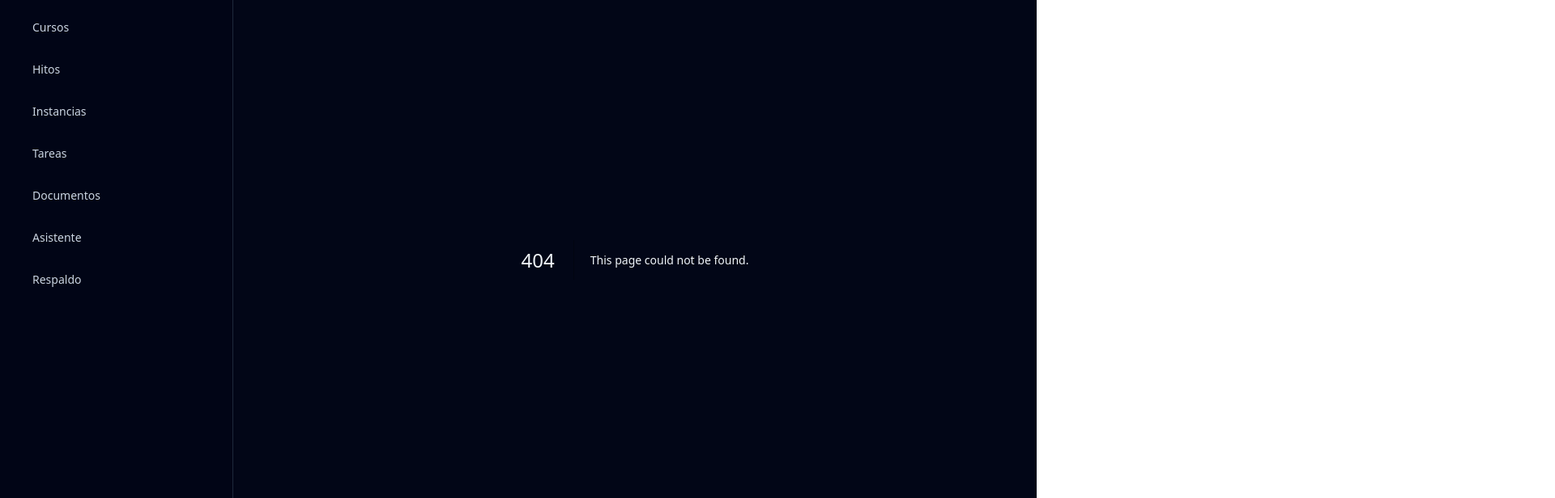
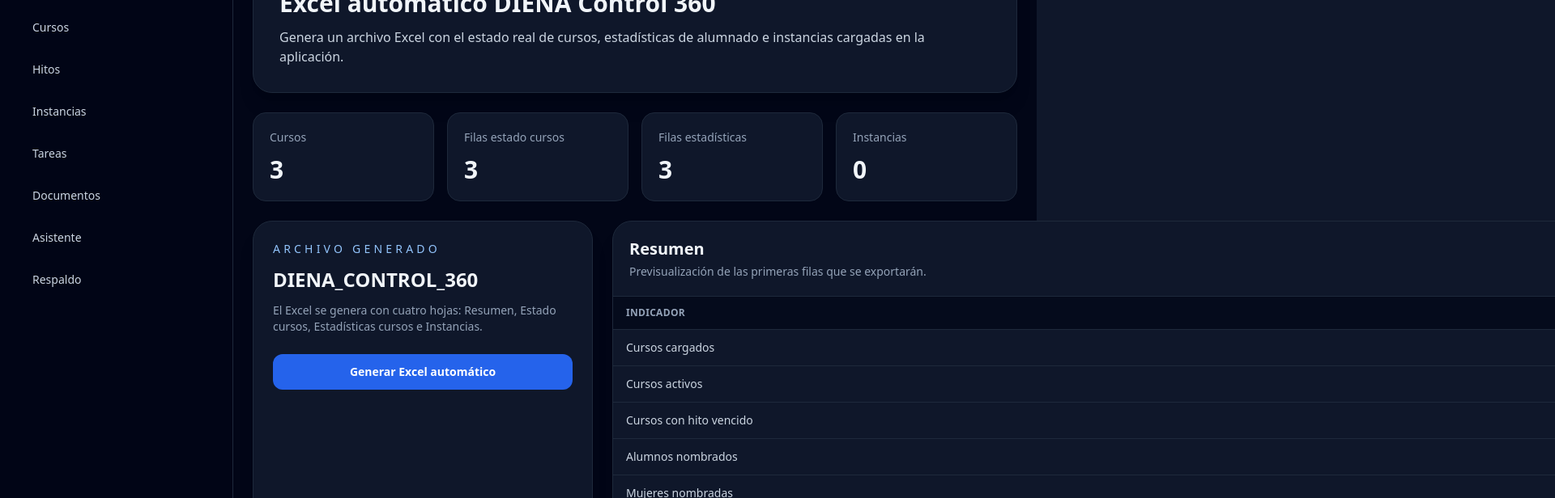
Before and after one commit to mgomlo4-bot/diena-control-360, a Next.js app: page /exportar in a window 1280 px wide. Before the commit this address had no page. Shown: the part 180-796 px from the top of the page at 81% size, 1920 px wide, since content can reach past the window. Built offline with nearby package versions, Linux system fonts and the light colour scheme.

Commit message:
Crear pantalla de exportacion Excel automatica

```diff
--- /dev/null
+++ b/app/exportar/page.tsx
@@ -0,0 +1,84 @@
+'use client';
+
+import { useEffect, useMemo, useState } from 'react';
+import { Course } from '../../lib/courseMilestones';
+import { mockCourses } from '../../lib/mockCourses';
+import { AdministrativeInstance } from '../../lib/instances';
+import { getCourses } from '../../lib/dataRepository';
+import { readStoredInstances } from '../../lib/localStorage';
+import { buildCourseStatisticsRows, buildCoursesStatusRows, buildInstanceRows, buildSummaryRows, exportDienaWorkbook } from '../../lib/excelExport';
+
+export default function ExportPage() {
+  const [courses, setCourses] = useState<Course[]>(mockCourses);
+  const [instances, setInstances] = useState<AdministrativeInstance[]>([]);
+  const [loadError, setLoadError] = useState<string | null>(null);
+  const [exportMessage, setExportMessage] = useState<string | null>(null);
+
+  useEffect(() => {
+    async function loadExportData() {
+      try {
+        const loadedCourses = await getCourses();
+        setCourses(loadedCourses);
+        setInstances(readStoredInstances());
+        setLoadError(null);
+      } catch (error) {
+        setLoadError(error instanceof Error ? error.message : 'No se pudieron cargar los datos para exportación.');
+      }
+    }
+    loadExportData();
+  }, []);
+
+  const summary = useMemo(() => buildSummaryRows(courses, instances), [courses, instances]);
+  const courseRows = useMemo(() => buildCoursesStatusRows(courses), [courses]);
+  const statisticsRows = useMemo(() => buildCourseStatisticsRows(courses), [courses]);
+  const instanceRows = useMemo(() => buildInstanceRows(instances), [instances]);
+
+  function handleExport(): void {
+    exportDienaWorkbook(courses, instances);
+    setExportMessage('Excel generado correctamente con los datos cargados.');
+  }
+
+  return (
+    <section className="space-y-6">
+      <div className="rounded-3xl border border-slate-800 bg-slate-900 p-8 shadow-xl">
+        <p className="text-sm uppercase tracking-[0.3em] text-blue-300">Exportación</p>
+        <h1 className="mt-3 text-3xl font-bold">Excel automático DIENA Control 360</h1>
+        <p className="mt-3 max-w-4xl text-slate-300">Genera un archivo Excel con el estado real de cursos, estadísticas de alumnado e instancias cargadas en la aplicación.</p>
+        {loadError ? <p className="mt-3 rounded-xl border border-red-800 bg-red-950/40 p-3 text-sm text-red-100">{loadError}</p> : null}
+      </div>
+
+      <div className="grid gap-4 md:grid-cols-4">
+        <Kpi label="Cursos" value={courses.length} />
+        <Kpi label="Filas estado cursos" value={courseRows.length} />
+        <Kpi label="Filas estadísticas" value={statisticsRows.length} />
+        <Kpi label="Instancias" value={instanceRows.length} />
+      </div>
+
+      <div className="grid gap-6 xl:grid-cols-[420px_1fr]">
+        <aside className="rounded-3xl border border-slate-800 bg-slate-900 p-6 shadow-xl">
+          <p className="text-sm uppercase tracking-[0.3em] text-blue-300">Archivo generado</p>
+          <h2 className="mt-3 text-2xl font-bold">DIENA_CONTROL_360</h2>
+          <p className="mt-3 text-sm text-slate-400">El Excel se genera con cuatro hojas: Resumen, Estado cursos, Estadísticas cursos e Instancias.</p>
+          <button onClick={handleExport} className="mt-6 w-full rounded-xl bg-blue-600 px-4 py-3 text-sm font-semibold text-white transition hover:bg-blue-500">Generar Excel automático</button>
+          {exportMessage ? <div className="mt-4 rounded-2xl border border-emerald-800 bg-emerald-950/30 p-4 text-sm text-emerald-100">{exportMessage}</div> : null}
+        </aside>
+
+        <main className="space-y-6">
+          <Preview title="Resumen" rows={summary} />
+          <Preview title="Estado cursos" rows={courseRows.slice(0, 8)} />
+          <Preview title="Estadísticas cursos" rows={statisticsRows.slice(0, 8)} />
+          <Preview title="Instancias" rows={instanceRows.slice(0, 8)} emptyText="No hay instancias cargadas todavía." />
+        </main>
+      </div>
+    </section>
+  );
+}
+
+function Kpi({ label, value }: { label: string; value: number }) {
+  return <article className="rounded-2xl border border-slate-800 bg-slate-900 p-5"><p className="text-sm text-slate-400">{label}</p><p className="mt-3 text-3xl font-bold">{value}</p></article>;
+}
+
+function Preview({ title, rows, emptyText = 'Sin datos.' }: { title: string; rows: Record<string, unknown>[]; emptyText?: string }) {
+  const headers = rows[0] ? Object.keys(rows[0]) : [];
+  return <article className="overflow-hidden rounded-3xl border border-slate-800 bg-slate-900 shadow-xl"><div className="border-b border-slate-800 p-5"><h2 className="text-xl font-bold">{title}</h2><p className="mt-1 text-sm text-slate-400">Previsualización de las primeras filas que se exportarán.</p></div>{rows.length ? <div className="overflow-x-auto"><table className="min-w-full divide-y divide-slate-800 text-sm"><thead className="bg-slate-950/70 text-left text-xs uppercase tracking-wide text-slate-400"><tr>{headers.map((header) => <th key={header} className="px-4 py-3">{header}</th>)}</tr></thead><tbody className="divide-y divide-slate-800">{rows.map((row, index) => <tr key={index}>{headers.map((header) => <td key={header} className="whitespace-nowrap px-4 py-3 text-slate-300">{String(row[header] ?? '')}</td>)}</tr>)}</tbody></table></div> : <div className="p-8 text-center text-slate-400">{emptyText}</div>}</article>;
+}
```
